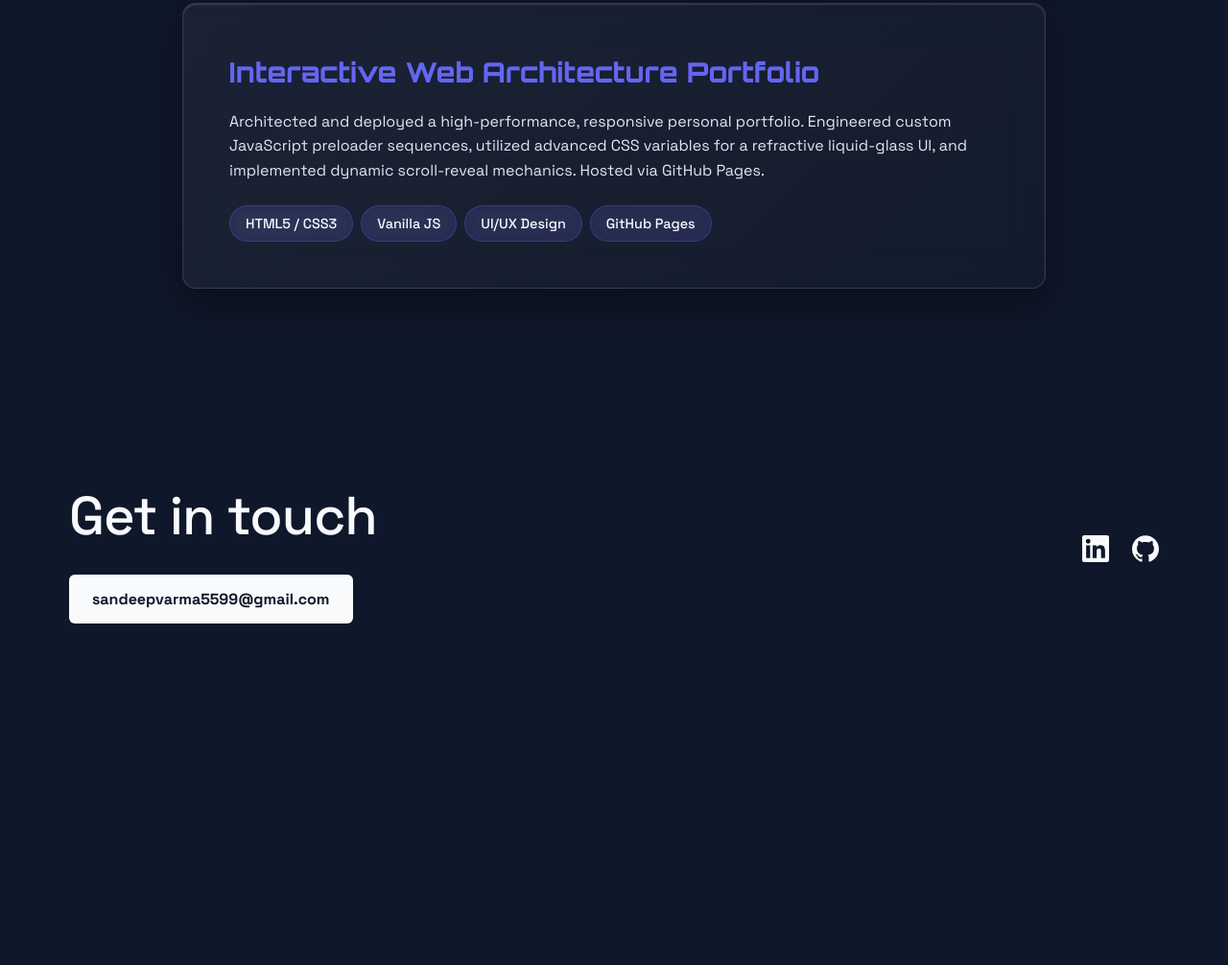
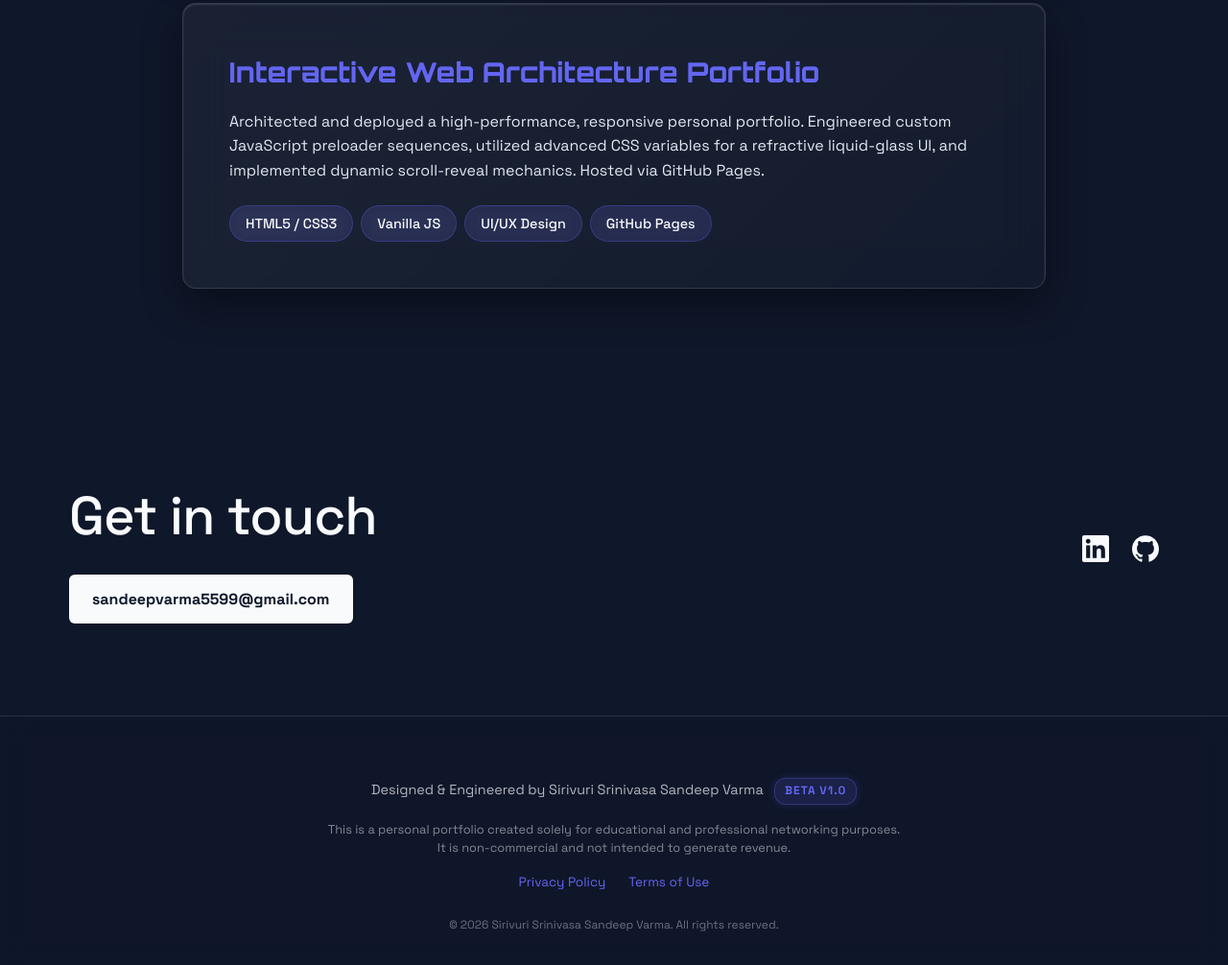
Before and after one commit to sandeepvarma5599-hub/portfolio, a plain HTML site: page index.html in a window 1280 px wide. Shown: the part 3646-4652 px from the top of the page at 96% size. Before the commit the page ends 4424 px from the top, so only its background shows below. Drawn offline with nearby package versions, Linux system fonts and the light colour scheme.

Commit message:
Update index.html

```diff
--- a/index.html
+++ b/index.html
@@ -399,7 +399,7 @@
             border: 1px solid var(--glass-border);
             box-shadow: var(--glass-shadow);
             position: relative;
-            overflow: hidden; /* Keeps the spotlight strictly inside the card */
+            overflow: hidden;
             z-index: 1;
             transition: transform 0.3s cubic-bezier(0.25, 0.46, 0.45, 0.94), border-color 0.3s ease, box-shadow 0.3s ease, background 0.3s ease;
         }
@@ -416,7 +416,7 @@
             );
             opacity: 0;
             transition: opacity 0.5s ease;
-            pointer-events: none; /* Allows clicks to pass through */
+            pointer-events: none;
             z-index: -1;
         }
 
@@ -506,7 +506,7 @@
         /* --- Minimal Contact Section --- */
         .minimal-contact {
             background-color: transparent;
-            padding: 6rem 0 8rem;
+            padding: 6rem 0 4rem;
             border-top: none;
         }
 
@@ -579,6 +579,62 @@
             fill: currentColor;
         }
 
+        /* --- Footer & Beta Badge --- */
+        .site-footer {
+            text-align: center;
+            padding: 4rem 2rem 2rem;
+            border-top: 1px solid var(--glass-border);
+            background: rgba(15, 23, 42, 0.6);
+            backdrop-filter: blur(12px);
+            font-size: 0.9rem;
+            color: rgba(248, 250, 252, 0.7);
+            margin-top: 2rem;
+            display: flex;
+            flex-direction: column;
+            align-items: center;
+            gap: 1.2rem;
+        }
+
+        .beta-badge {
+            display: inline-block;
+            background: rgba(99, 102, 241, 0.15);
+            border: 1px solid rgba(99, 102, 241, 0.3);
+            color: var(--accent-blue);
+            padding: 0.2rem 0.6rem;
+            border-radius: 12px;
+            font-size: 0.75rem;
+            font-weight: 700;
+            margin-left: 0.5rem;
+            vertical-align: middle;
+            text-transform: uppercase;
+            letter-spacing: 1px;
+            box-shadow: 0 0 10px rgba(99, 102, 241, 0.2);
+        }
+
+        .footer-disclaimer {
+            font-size: 0.8rem;
+            color: rgba(248, 250, 252, 0.5);
+            max-width: 600px;
+            margin: 0 auto;
+            line-height: 1.5;
+        }
+
+        .footer-links {
+            display: flex;
+            gap: 1.5rem;
+            font-size: 0.85rem;
+        }
+
+        .footer-links a {
+            color: var(--accent-blue);
+            text-decoration: none;
+            transition: color 0.3s ease;
+        }
+
+        .footer-links a:hover {
+            color: var(--text-light);
+        }
+
         /* Responsive Design */
         @media (max-width: 768px) {
             .nav-links {
@@ -613,6 +669,16 @@
 
             .about-card { padding: 2rem 1.5rem; }
             .project-card { padding: 2rem 1.5rem; }
+
+            .beta-badge {
+                display: block;
+                margin: 0.5rem auto 0;
+                width: max-content;
+            }
+            .footer-links {
+                flex-direction: column;
+                gap: 0.8rem;
+            }
         }
     </style>
 </head>
@@ -806,6 +872,26 @@
         </div>
     </section>
 
+    <!-- NEW: Site Footer -->
+    <footer class="site-footer reveal">
+        <div class="container" style="display: flex; flex-direction: column; gap: 1rem; align-items: center;">
+            <p style="margin: 0;">
+                Designed & Engineered by Sirivuri Srinivasa Sandeep Varma
+                <span class="beta-badge">Beta v1.0</span>
+            </p>
+            <p class="footer-disclaimer">
+                This is a personal portfolio created solely for educational and professional networking purposes. It is non-commercial and not intended to generate revenue.
+            </p>
+            <div class="footer-links">
+                <a href="#">Privacy Policy</a>
+                <a href="#">Terms of Use</a>
+            </div>
+            <p style="font-size: 0.75rem; color: rgba(248, 250, 252, 0.4); margin-top: 0.5rem; margin-bottom: 0;">
+                &copy; 2026 Sirivuri Srinivasa Sandeep Varma. All rights reserved.
+            </p>
+        </div>
+    </footer>
+
     <script src="https://cdn.jsdelivr.net/particles.js/2.0.0/particles.min.js"></script>
 
     <script>
@@ -839,7 +925,7 @@
 
                             setTimeout(() => {
                                 initParticles();
-                                document.querySelectorAll('#home .reveal').forEach(el => el.classList.add('active'));
+                                document.querySelectorAll('#home .reveal, .site-footer').forEach(el => el.classList.add('active'));
 
                                 // Start the new Matrix Decode Hero text animation
                                 setTimeout(decodeHeroEffect, 300);
@@ -918,7 +1004,7 @@
         }
 
         // 4. Scroll Reveal Animation using IntersectionObserver
-        const revealElements = document.querySelectorAll('.reveal');
+        const revealElements = document.querySelectorAll('.reveal, .site-footer');
         const revealOptions = { threshold: 0.05, rootMargin: "0px 0px -20px 0px" };
 
         const revealOnScroll = new IntersectionObserver(function(entries, observer) {
```
